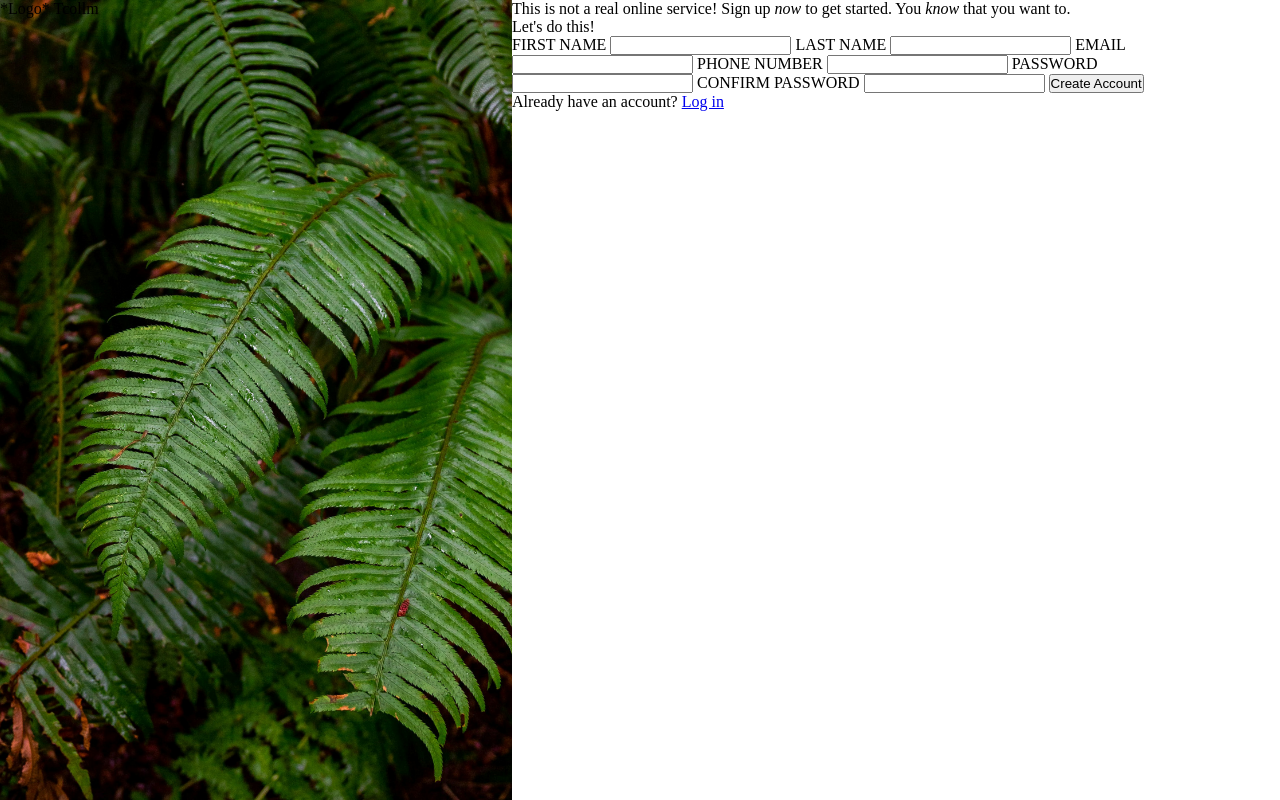
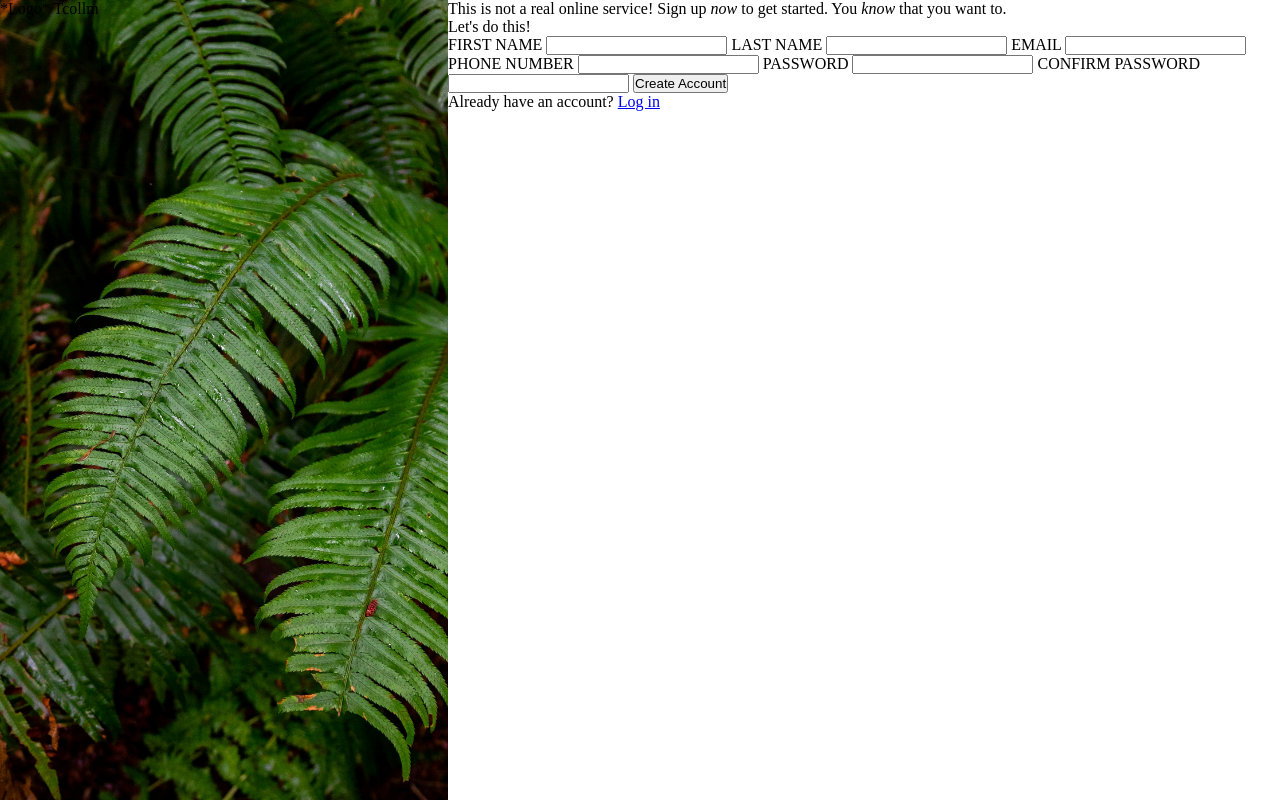
Before and after one commit to tcollm/odin-signup-form, a plain HTML site: page index.html in a window 1280 px wide. Drawn offline with Linux system fonts and the light colour scheme.

Commit message:
Style image to fit 35% of page

```diff
--- a/style.css
+++ b/style.css
@@ -13,11 +13,11 @@ body {
     background-repeat: no-repeat;
     background-position: center;
     background-size: cover;
-    width: 40%;
+    width: 35%;
     flex-shrink: 0;
 }
 
 .form-container {
-    flex-basis: 60%;
+    flex-basis: 65%;
     flex-shrink: 0;
 }
```
